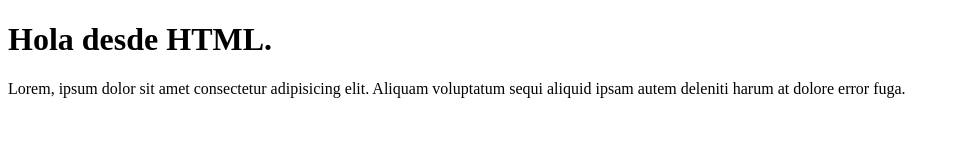
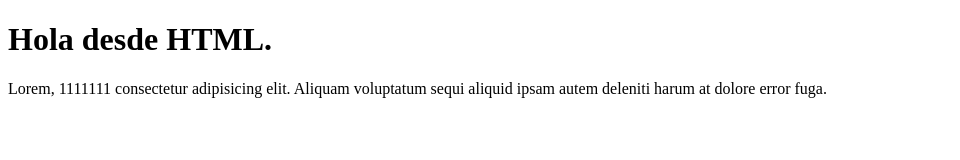
Before and after one commit to Claus-Web/youtube-git-ejemplo, a plain HTML site: page index.html in a window 1280 px wide. Shown: the whole page, without its empty margins (0-960 px from the left). Drawn offline with Linux system fonts and the light colour scheme.

Commit message:
Agregue 1 al párrafo

```diff
--- a/index.html
+++ b/index.html
@@ -7,6 +7,6 @@
 </head>
 <body>
     <h1>Hola desde HTML.</h1>
-    <p>Lorem, ipsum dolor sit amet consectetur adipisicing elit. Aliquam voluptatum sequi aliquid ipsam autem deleniti harum at dolore error fuga.</p>
+    <p>Lorem, 1111111 consectetur adipisicing elit. Aliquam voluptatum sequi aliquid ipsam autem deleniti harum at dolore error fuga.</p>
 </body>
 </html>
```
